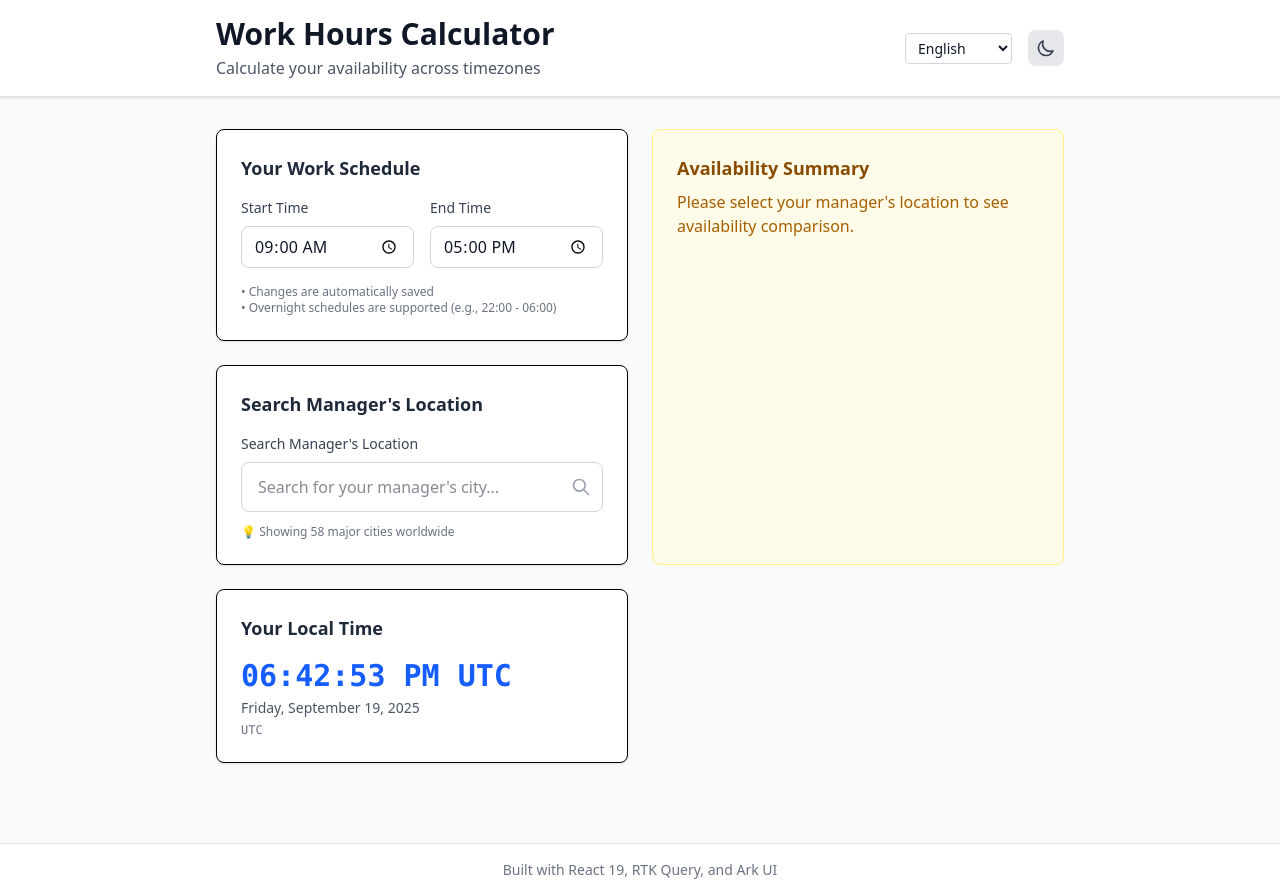
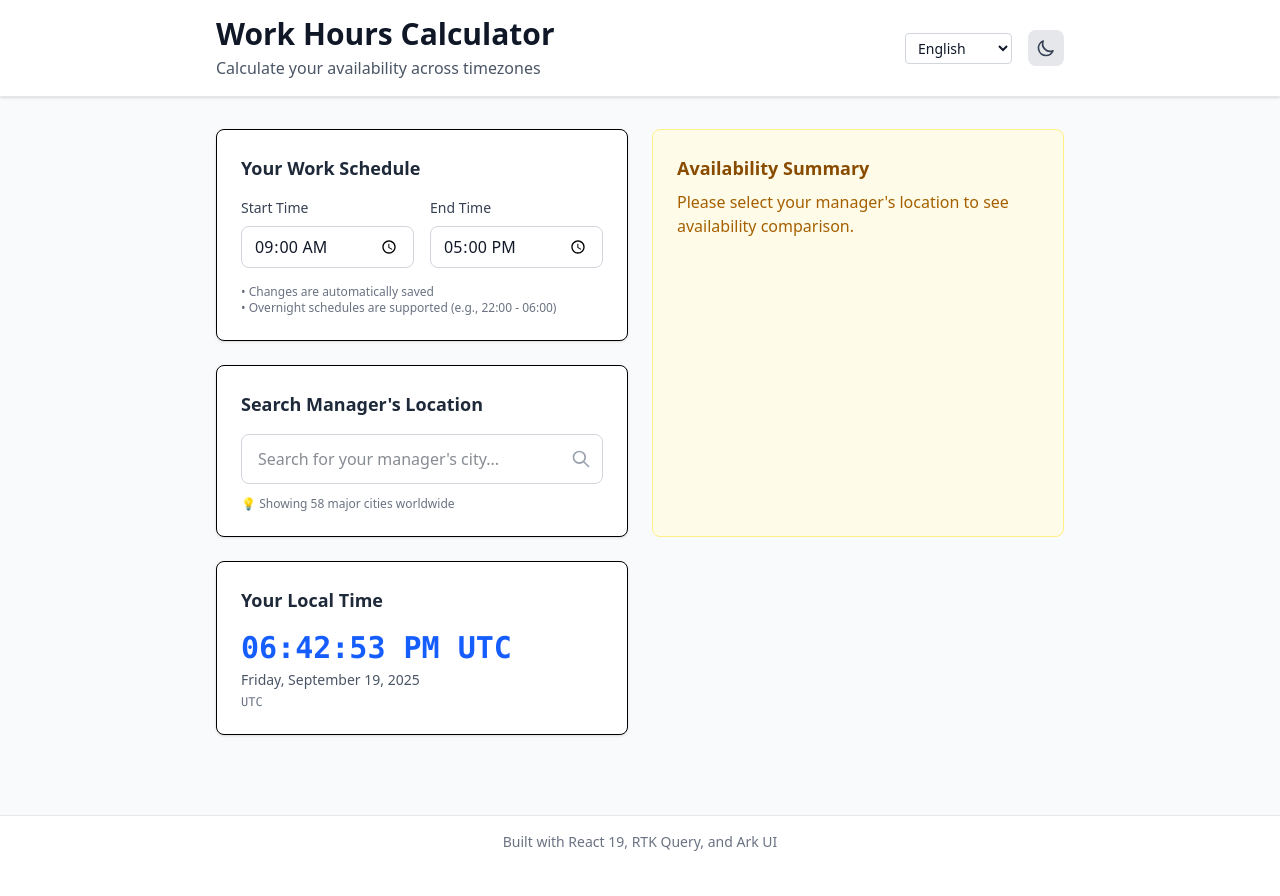
Before and after one commit to arturgomes/my-working-hours, a React (Vite) app: page / in a window 1280 px wide. After the commit the page ends 868 px from the top, so only its background shows below. Built offline with nearby package versions, Linux system fonts and the light colour scheme.

Commit message:
refactor(components): restructure App component and enhance CitySearchSimple with selected city display for improved user experience

```diff
--- a/src/App.tsx
+++ b/src/App.tsx
@@ -1,81 +1,13 @@
-import { useTranslation } from "react-i18next";
-import { useSelector } from "react-redux";
-import { AvailabilitySummary, TimeDisplay, WorkHoursForm } from "./components";
-import { CitySearchSimple } from "./components/CitySearchSimple";
-import { LanguageSwitcher } from "./components/LanguageSwitcher";
-import { ThemeToggle } from "./components/ThemeToggle";
-import type { RootState } from "./store";
+import { Footer } from "./components/Footer";
+import { Header } from "./components/Header";
+import { Main } from "./components/Main";
 
 function App() {
-	const { t } = useTranslation();
-	const { managerTimezone, selectedCity } = useSelector(
-		(state: RootState) => state.workSchedule,
-	);
-
 	return (
 		<div className="min-h-screen bg-gray-50 dark:bg-gray-900 transition-colors">
-			{/* Header */}
-			<header className="bg-white dark:bg-gray-800 shadow-sm border-b border-gray-200 dark:border-gray-700">
-				<div className="max-w-4xl mx-auto px-6 py-4 flex justify-between items-center">
-					<div>
-						<h1 className="text-3xl font-bold text-gray-900 dark:text-white">
-							{t("header.title")}
-						</h1>
-						<p className="text-gray-600 dark:text-gray-300 mt-1">
-							{t("header.subtitle")}
-						</p>
-					</div>
-					<div className="flex items-center space-x-4">
-						<LanguageSwitcher />
-						<ThemeToggle />
-					</div>
-				</div>
-			</header>
-
-			{/* Main Content */}
-			<main className="max-w-4xl mx-auto px-6 py-8">
-				<div className="space-y-6">
-					<div className="grid grid-cols-1 lg:grid-cols-2 gap-6">
-						<div className="flex flex-col gap-6">
-							{/* Work Hours Form */}
-							<WorkHoursForm className="h-auto" />
-							{/* City Search */}
-							<CitySearchSimple
-								placeholder={t("citySearch.managerPlaceholder")}
-								className="h-auto"
-							/>
-						</div>
-
-						{/* Availability Summary */}
-						<AvailabilitySummary className="h-full" />
-					</div>
-
-					<div className="grid grid-cols-1 md:grid-cols-2 gap-6">
-						{/* Local Time Display */}
-						<TimeDisplay
-							label={t("timeDisplay.yourLocalTime")}
-							className="h-auto"
-						/>
-						{/* Manager's Time Display - Only show if city is selected */}
-						{selectedCity && managerTimezone && (
-							<TimeDisplay
-								timezone={managerTimezone}
-								label={`${t("timeDisplay.cityTime", { city: selectedCity.city })}`}
-								className="h-auto"
-							/>
-						)}
-					</div>
-				</div>
-			</main>
-
-			{/* Footer */}
-			<footer className="bg-white dark:bg-gray-800 border-t border-gray-200 dark:border-gray-700 mt-12">
-				<div className="max-w-4xl mx-auto px-6 py-4">
-					<p className="text-center text-sm text-gray-500 dark:text-gray-400">
-						{t("footer.builtWith")}
-					</p>
-				</div>
-			</footer>
+			<Header />
+			<Main />
+			<Footer />
 		</div>
 	);
 }
--- a/src/components/CitySearchRTK.tsx
+++ b/src/components/CitySearchRTK.tsx
@@ -1,20 +1,25 @@
-import { useState, useEffect, useMemo } from 'react';
-import { useDispatch, useSelector } from 'react-redux';
-import { Combobox } from '@ark-ui/react/combobox';
-import { useLazySearchCitiesQuery } from '../store/api/timezoneApi';
-import { setSelectedCity } from '../store/slices/workScheduleSlice';
-import type { RootState } from '../store';
-import type { CitySearchResult, SearchInputProps } from '../types';
+import { Combobox } from "@ark-ui/react/combobox";
+import { useEffect, useMemo, useState } from "react";
+import { useDispatch, useSelector } from "react-redux";
+import type { RootState } from "../store";
+import { useLazySearchCitiesQuery } from "../store/api/timezoneApi";
+import { setSelectedCity } from "../store/slices/workScheduleSlice";
+import type { CitySearchResult, SearchInputProps } from "../types";
 
-export const CitySearchRTK = ({ placeholder = 'Search for a city...', className = '' }: Omit<SearchInputProps, 'onCitySelect'>) => {
-  const [searchQuery, setSearchQuery] = useState('');
+export const CitySearchRTK = ({
+	placeholder = "Search for a city...",
+	className = "",
+}: Omit<SearchInputProps, "onCitySelect">) => {
+	const [searchQuery, setSearchQuery] = useState("");
 	const [isOpen, setIsOpen] = useState(false);
 	const dispatch = useDispatch();
-  const selectedCity = useSelector((state: RootState) => state.workSchedule.selectedCity);
+	const selectedCity = useSelector(
+		(state: RootState) => state.workSchedule.selectedCity,
+	);
 
-  const [searchCities, { data: suggestions = [], isLoading, error }] = useLazySearchCitiesQuery();
+	const [searchCities, { data: suggestions = [], isLoading, error }] =
+		useLazySearchCitiesQuery();
 
-  // Debounced search effect
 	useEffect(() => {
 		const timer = setTimeout(() => {
 			if (searchQuery.trim().length >= 2) {
@@ -28,7 +33,6 @@ export const CitySearchRTK = ({ placeholder = 'Search for a city...', className
 		return () => clearTimeout(timer);
 	}, [searchQuery, searchCities]);
 
-  // Memoized display value
 	const displayValue = useMemo(() => {
 		if (selectedCity) {
 			return selectedCity.display_name;
@@ -56,7 +60,9 @@ export const CitySearchRTK = ({ placeholder = 'Search for a city...', className
 				open={isOpen}
 				onOpenChange={({ open }) => setIsOpen(open)}
 				onValueChange={({ value }) => {
-          const selectedCity = suggestions.find(city => city.display_name === value[0]);
+					const selectedCity = suggestions.find(
+						(city) => city.display_name === value[0],
+					);
 					if (selectedCity) {
 						handleCitySelect(selectedCity);
 					}
@@ -84,7 +90,12 @@ export const CitySearchRTK = ({ placeholder = 'Search for a city...', className
 								viewBox="0 0 24 24"
 							>
 								<title>Search</title>
-                <path strokeLinecap="round" strokeLinejoin="round" strokeWidth={2} d="M21 21l-6-6m2-5a7 7 0 11-14 0 7 7 0 0114 0z" />
+								<path
+									strokeLinecap="round"
+									strokeLinejoin="round"
+									strokeWidth={2}
+									d="M21 21l-6-6m2-5a7 7 0 11-14 0 7 7 0 0114 0z"
+								/>
 							</svg>
 						)}
 					</Combobox.Trigger>
@@ -102,11 +113,16 @@ export const CitySearchRTK = ({ placeholder = 'Search for a city...', className
 						{error && (
 							<div className="px-4 py-3 text-sm text-orange-600 bg-orange-50 border border-orange-200 rounded">
 								<p className="font-medium">Using offline data</p>
-                <p className="text-xs">API unavailable, showing common cities</p>
+								<p className="text-xs">
+									API unavailable, showing common cities
+								</p>
 							</div>
 						)}
 
-            {!isLoading && !error && suggestions.length === 0 && searchQuery.trim().length >= 2 && (
+						{!isLoading &&
+							!error &&
+							suggestions.length === 0 &&
+							searchQuery.trim().length >= 2 && (
 								<div className="px-4 py-3 text-sm text-gray-500">
 									No cities found for "{searchQuery}"
 								</div>
@@ -120,7 +136,9 @@ export const CitySearchRTK = ({ placeholder = 'Search for a city...', className
 							>
 								<div>
 									<div className="font-medium text-gray-900">{city.city}</div>
-                  <div className="text-xs text-gray-500 font-mono">{city.timezone}</div>
+									<div className="text-xs text-gray-500 font-mono">
+										{city.timezone}
+									</div>
 								</div>
 							</Combobox.Item>
 						))}
@@ -133,11 +151,11 @@ export const CitySearchRTK = ({ placeholder = 'Search for a city...', className
 					<p className="text-sm text-blue-800">
 						<span className="font-medium">Selected:</span> {selectedCity.city}
 					</p>
-          <p className="text-xs text-blue-600 font-mono">{selectedCity.timezone}</p>
+					<p className="text-xs text-blue-600 font-mono">
+						{selectedCity.timezone}
+					</p>
 				</div>
 			)}
 		</div>
 	);
 };
-
-CitySearchRTK.displayName = 'CitySearchRTK';
--- a/src/components/CitySearchSimple.tsx
+++ b/src/components/CitySearchSimple.tsx
@@ -20,7 +20,6 @@ export const CitySearchSimple = ({
 		(state: RootState) => state.workSchedule.selectedCity,
 	);
 
-	// Create searchable city list
 	const allCities = useMemo(() => {
 		return COMMON_TIMEZONES.map((timezone) => {
 			const cityData = TIMEZONE_CITY_MAP[timezone];
@@ -34,7 +33,6 @@ export const CitySearchSimple = ({
 		});
 	}, []);
 
-	// Filter cities based on search query
 	const suggestions = useMemo(() => {
 		if (!searchQuery.trim()) return [];
 
@@ -48,7 +46,6 @@ export const CitySearchSimple = ({
 			.slice(0, 10);
 	}, [searchQuery, allCities]);
 
-	// Create collection for Combobox
 	const collection = useMemo(
 		() =>
 			createListCollection({
@@ -61,12 +58,10 @@ export const CitySearchSimple = ({
 		[suggestions],
 	);
 
-	// Update suggestions visibility
 	useEffect(() => {
 		setIsOpen(searchQuery.trim().length >= 1 && suggestions.length > 0);
 	}, [searchQuery, suggestions]);
 
-	// Memoized display value
 	const displayValue = useMemo(() => {
 		if (selectedCity) {
 			return selectedCity.display_name;
@@ -82,7 +77,6 @@ export const CitySearchSimple = ({
 
 	const handleInputChange = (value: string) => {
 		setSearchQuery(value);
-		// Clear selection if user is typing something different
 		if (selectedCity && value !== selectedCity.display_name) {
 			dispatch(setSelectedCity(null));
 		}
@@ -91,6 +85,12 @@ export const CitySearchSimple = ({
 	return (
 		<Card label="Search Manager's Location" className={className}>
 			<div className="flex flex-col gap-2">
+				{selectedCity ? (
+					<CitySearchSimpleSelected
+						selectedCity={selectedCity}
+						onClearSelectedCity={() => dispatch(setSelectedCity(null))}
+					/>
+				) : (
 					<Combobox.Root
 						open={isOpen}
 						onOpenChange={({ open }) => setIsOpen(open)}
@@ -102,10 +102,6 @@ export const CitySearchSimple = ({
 						}}
 						collection={collection}
 					>
-					<Combobox.Label className="block text-sm font-medium text-gray-700 dark:text-gray-300 mb-2">
-						{t("citySearch.label")}
-					</Combobox.Label>
-
 						<Combobox.Control className="relative">
 							<Combobox.Input
 								value={displayValue}
@@ -152,7 +148,9 @@ export const CitySearchSimple = ({
 										className="px-4 py-3 text-sm hover:bg-blue-50 dark:hover:bg-gray-700 cursor-pointer transition-colors border-b border-gray-100 dark:border-gray-700 last:border-b-0"
 									>
 										<div>
-										<div className="font-medium text-gray-900">{city.city}</div>
+											<div className="font-medium text-gray-900">
+												{city.city}
+											</div>
 											<div className="text-xs text-gray-500 font-mono">
 												{city.timezone}
 											</div>
@@ -167,19 +165,6 @@ export const CitySearchSimple = ({
 							</Combobox.Content>
 						</Combobox.Positioner>
 					</Combobox.Root>
-
-				{selectedCity && (
-					<div className="mt-2 p-2 bg-blue-50 dark:bg-blue-900 rounded-lg">
-						<p className="text-sm text-blue-800 dark:text-blue-200">
-							<span className="font-medium">
-								{t("citySearch.selectedLabel")}
-							</span>{" "}
-							{selectedCity.city}
-						</p>
-						<p className="text-xs text-blue-600 dark:text-blue-400 font-mono">
-							{selectedCity.timezone}
-						</p>
-					</div>
 				)}
 
 				<div className="mt-1 text-xs text-gray-500">
@@ -189,6 +174,34 @@ export const CitySearchSimple = ({
 		</Card>
 	);
 };
-
-CitySearchSimple.displayName = "CitySearchSimple";
-CitySearchSimple.displayName = "CitySearchSimple";
+function CitySearchSimpleSelected({
+	selectedCity,
+	onClearSelectedCity,
+}: {
+	selectedCity: CitySearchResult;
+	onClearSelectedCity: () => void;
+}) {
+	const { t } = useTranslation();
+	return (
+		<div className="mt-2 p-2 bg-blue-50 dark:bg-blue-900 rounded-lg">
+			<div className="flex flex-row justify-between gap-2">
+				<div className="flex flex-col justify-between">
+					<p className="text-sm text-blue-800 dark:text-blue-200">
+						<span className="font-medium">{t("citySearch.selectedLabel")}</span>{" "}
+						{selectedCity.city}
+					</p>
+					<p className="text-xs text-blue-600 dark:text-blue-400 font-mono">
+						{selectedCity.timezone}
+					</p>
+				</div>
+				<button
+					type="button"
+					onClick={onClearSelectedCity}
+					className="text-xs text-blue-600 dark:text-blue-400 font-mono"
+				>
+					{t("citySearch.clearSelectedCity")}
+				</button>
+			</div>
+		</div>
+	);
+}
--- a/src/components/LanguageSwitcher.tsx
+++ b/src/components/LanguageSwitcher.tsx
@@ -4,7 +4,6 @@ export const LanguageSwitcher = () => {
 	const { i18n } = useTranslation();
 
 	const changeLanguage = async (language: string) => {
-		console.log("changeLanguage", language);
 		await i18n.changeLanguage(language);
 		localStorage.setItem("i18nextLng", language);
 	};
@@ -26,5 +25,3 @@ export const LanguageSwitcher = () => {
 		</div>
 	);
 };
-
-LanguageSwitcher.displayName = "LanguageSwitcher";
--- a/src/components/WorkHoursForm.tsx
+++ b/src/components/WorkHoursForm.tsx
@@ -41,7 +41,6 @@ export const WorkHoursForm = ({
 		[dispatch],
 	);
 
-	// Auto-save when form is valid and values change
 	useEffect(() => {
 		if (
 			isValid &&
@@ -50,7 +49,7 @@ export const WorkHoursForm = ({
 		) {
 			const timer = setTimeout(() => {
 				handleSubmit(onSubmit)();
-			}, 500); // Debounce auto-save
+			}, 500);
 
 			return () => clearTimeout(timer);
 		}
```
Also changed, not shown: src/components/AvailabilitySummary.tsx (+3 -5 lines). Lines whose indentation alone changed are shown as unchanged.
